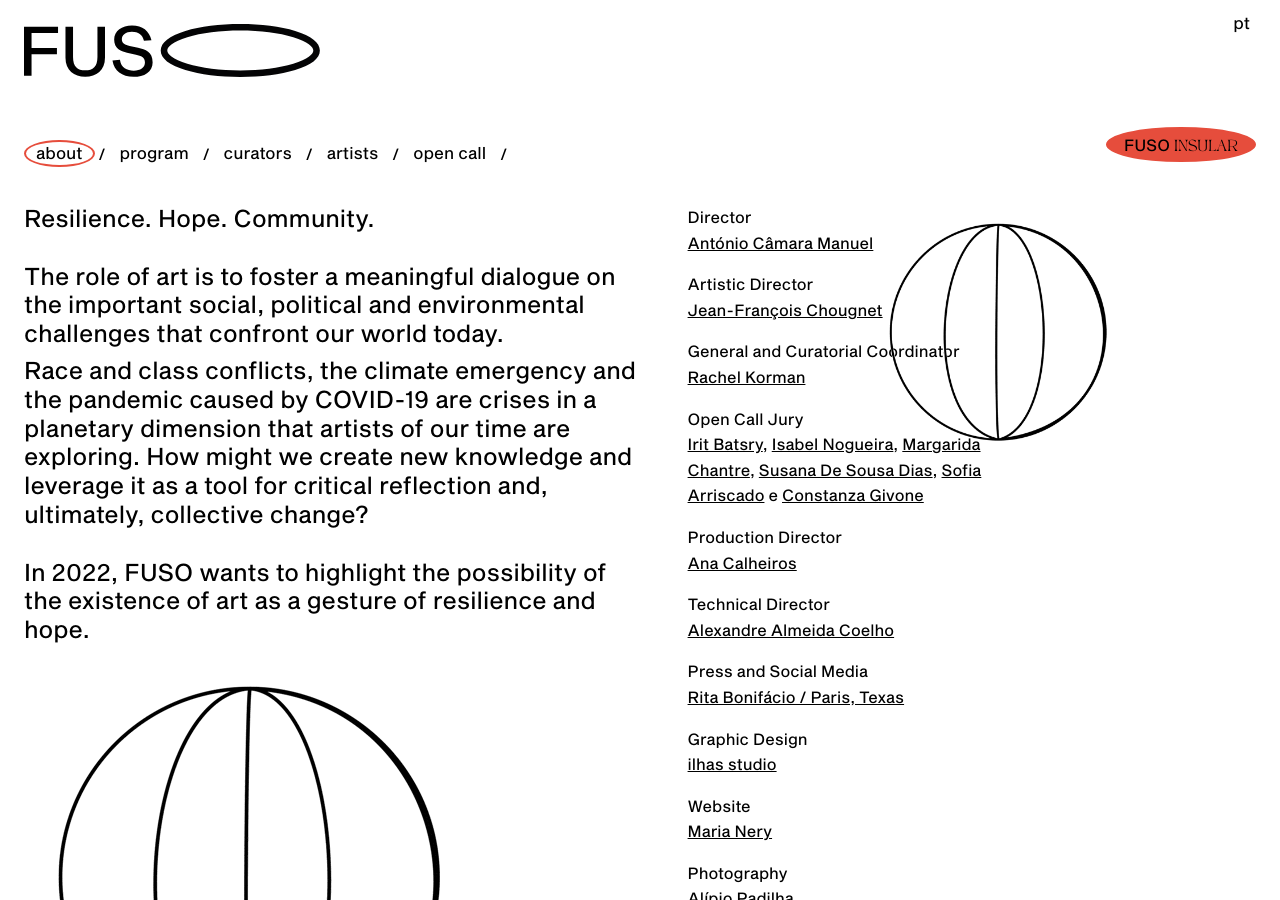
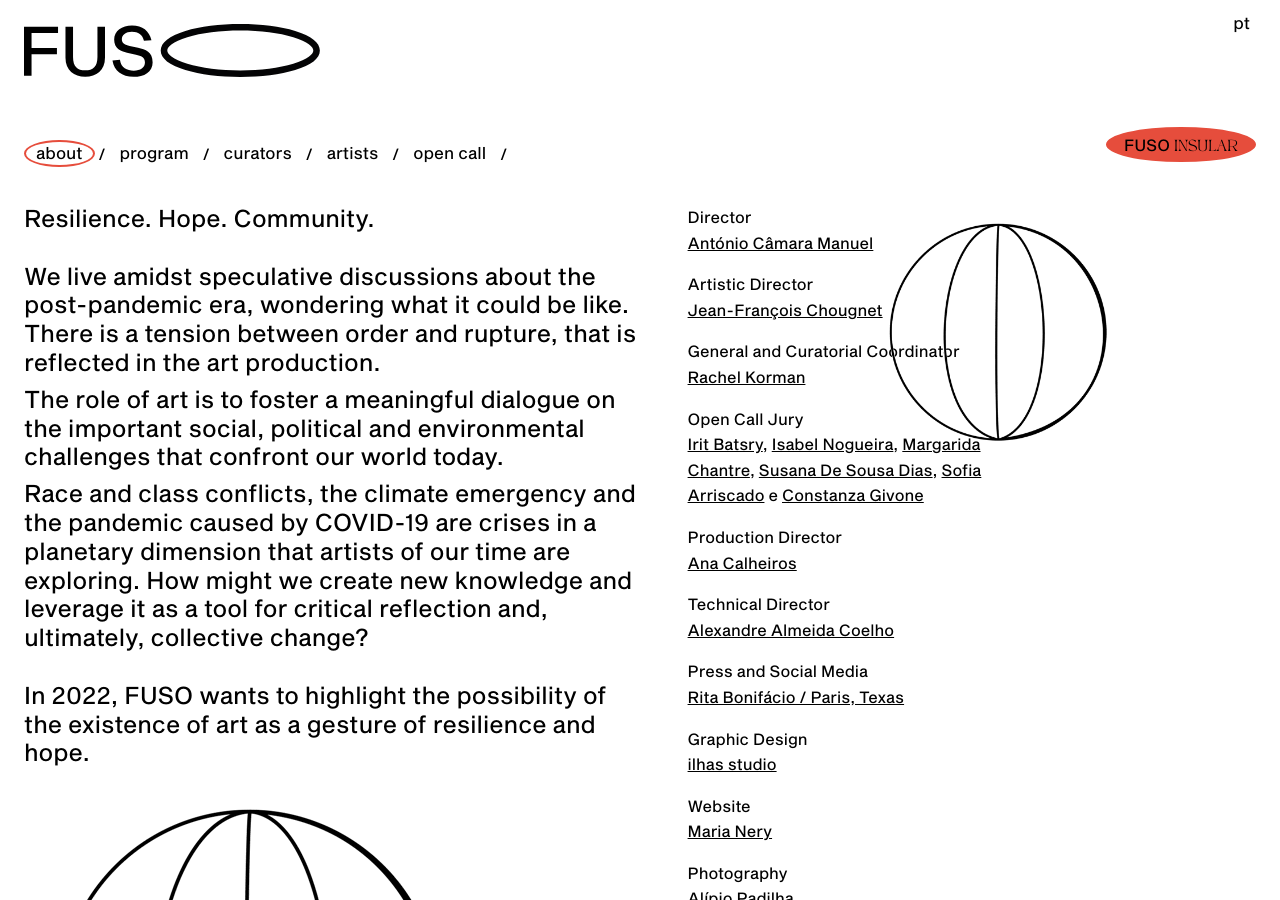
Before and after one commit to mnvnery/fusov2, a Jekyll site: the page built from fuso-eng/about.html, in a window 1280 px wide and 900 px high. Built offline with Jekyll 4.4.1, drawn with Linux system fonts in a browser that asks for light colours.

Commit message:
Update from Forestry.io rachel korman updated _data/sobre-fuso.yml

```diff
--- a/_data/sobre-fuso.yml
+++ b/_data/sobre-fuso.yml
@@ -46,34 +46,36 @@
   do conhecimento e divulgação da arte vídeo no panorama português, o FUSO contribui
   de forma significativa para a dinâmica da arte contemporânea nacional.</p>
 ficha_tecnica: ''
-informacao_eng: <h4>Resilience. Hope. Community.<br><br>The role of art is to foster
-  a meaningful dialogue on the important social, political and environmental challenges
-  that confront our world today. </h4><h4>Race and class conflicts, the climate emergency
-  and the pandemic caused by COVID-19 are crises in a planetary dimension that artists
-  of our time are exploring. How might we create new knowledge and leverage it as
-  a tool for critical reflection and, ultimately, collective change?<br><br>In 2022,
-  FUSO wants to highlight the possibility of the existence of art as a gesture of
-  resilience and hope.</h4><h3><img src="/assets/img/esfera_preta_3.gif" alt="Esfera"></h3><p>ABOUT
-  FUSO</p><p>Created in 2009, FUSO is the only open-air video art festival in Lisbon,
-  in unique spaces such as gardens and museum cloisters. With free admission, the
-  festival welcomes artists, curators, the general public and Portuguese institutions
-  involved in this artistic practice.</p><p>A program of excellence proposes new perspectives
-  on video art, revealing authors and contemporary works, but also presenting historical
-  pieces rarely or never seen in Portugal.</p><p>By exposing the relationship between
-  experimental film languages, performance, photography and cinema, FUSO brings a
-  new awareness to the moving image of the 21st century.</p><p>A national competition
-  encourages creators and artists to develop proposals and present them through an
-  open call, awarding the winner with the acquisition prize by the collection of MAAT/EDP
-  Foundation. An incentive award is given to the best video, chosen by the public,
-  by Ar.Co - centre of art and visual communication.</p><p>Circulation and internationalization
-  have been present in FUSO since its creation. FUSO circulates through several cities
-  in Portugal and other countries, with presentations adapted for movie theaters or
-  projection rooms.</p><p>Currently, in the Azores Archipelago, takes place the FUSO
-  INSULAR festival, with sessions by national and international curators and a creative
-  laboratory of moving images for local artists. The Moving Image Laboratory, a residency
-  program held during the summer at the island of São Miguel, aims to create video
-  works. FUSO INSULAR is the platform for the presentation of these works and a space
-  to broaden the horizons of video art in the Azores.</p><p>By fostering critical
-  thinking around new media and promoting the enrichment of knowledge and dissemination
-  of video art in the Portuguese panorama, FUSO contributes to the dynamics of contemporary
-  national art.</p>
+informacao_eng: <h4>Resilience. Hope. Community.<br><br>We live amidst speculative
+  discussions about the post-pandemic era, wondering what it could be like. There
+  is a tension between order and rupture, that is reflected in the art production.</h4><h4>The
+  role of art is to foster a meaningful dialogue on the important social, political
+  and environmental challenges that confront our world today.</h4><h4>Race and class
+  conflicts, the climate emergency and the pandemic caused by COVID-19 are crises
+  in a planetary dimension that artists of our time are exploring. How might we create
+  new knowledge and leverage it as a tool for critical reflection and, ultimately,
+  collective change?<br><br>In 2022, FUSO wants to highlight the possibility of the
+  existence of art as a gesture of resilience and hope.</h4><h3><img src="/assets/img/esfera_preta_3.gif"
+  alt="Esfera"></h3><p>ABOUT FUSO</p><p>Created in 2009, FUSO is the only open-air
+  video art festival in Lisbon, in unique spaces such as gardens and museum cloisters.
+  With free admission, the festival welcomes artists, curators, the general public
+  and Portuguese institutions involved in this artistic practice.</p><p>A program
+  of excellence proposes new perspectives on video art, revealing authors and contemporary
+  works, but also presenting historical pieces rarely or never seen in Portugal.</p><p>By
+  exposing the relationship between experimental film languages, performance, photography
+  and cinema, FUSO brings a new awareness to the moving image of the 21st century.</p><p>A
+  national competition encourages creators and artists to develop proposals and present
+  them through an open call, awarding the winner with the acquisition prize by the
+  collection of MAAT/EDP Foundation. An incentive award is given to the best video,
+  chosen by the public, by Ar.Co - centre of art and visual communication.</p><p>Circulation
+  and internationalization have been present in FUSO since its creation. FUSO circulates
+  through several cities in Portugal and other countries, with presentations adapted
+  for movie theaters or projection rooms.</p><p>Currently, in the Azores Archipelago,
+  takes place the FUSO INSULAR festival, with sessions by national and international
+  curators and a creative laboratory of moving images for local artists. The Moving
+  Image Laboratory, a residency program held during the summer at the island of São
+  Miguel, aims to create video works. FUSO INSULAR is the platform for the presentation
+  of these works and a space to broaden the horizons of video art in the Azores.</p><p>By
+  fostering critical thinking around new media and promoting the enrichment of knowledge
+  and dissemination of video art in the Portuguese panorama, FUSO contributes to the
+  dynamics of contemporary national art.</p>
```
